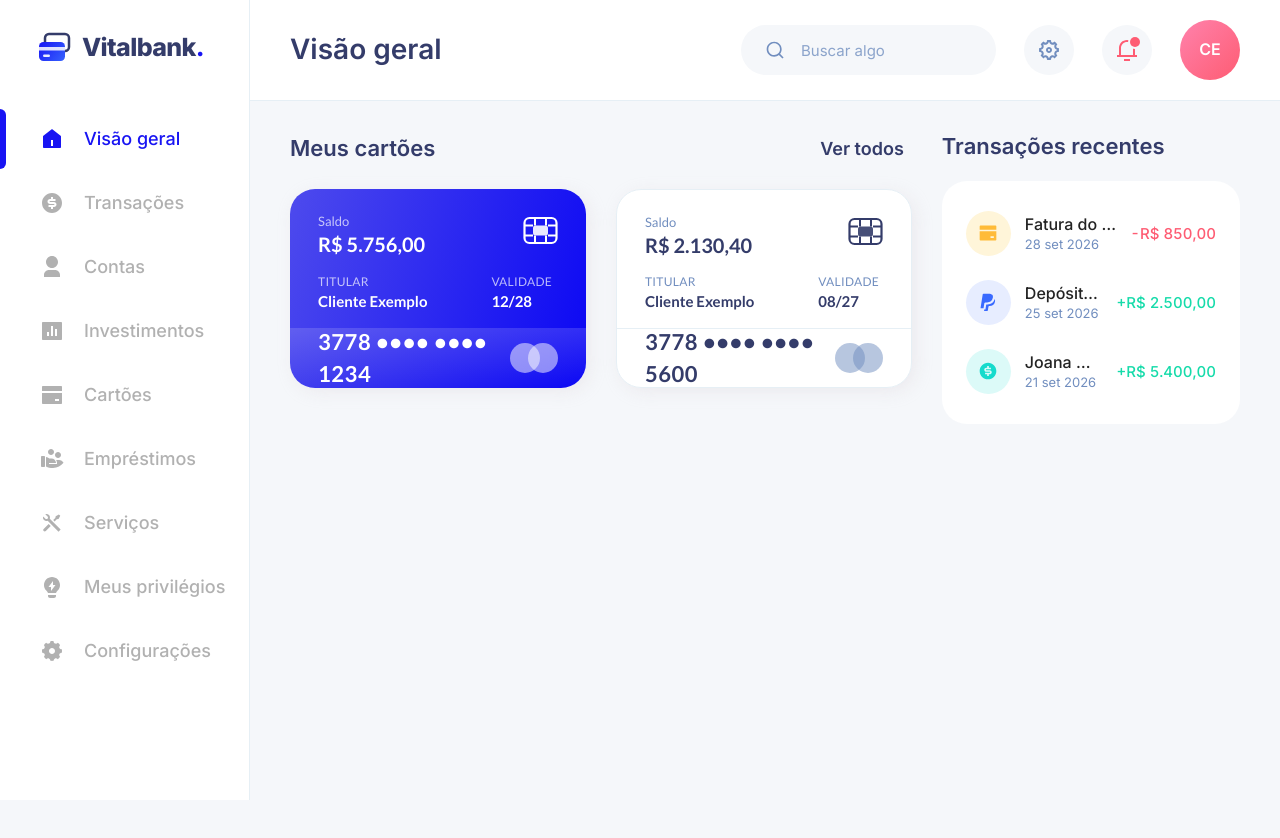
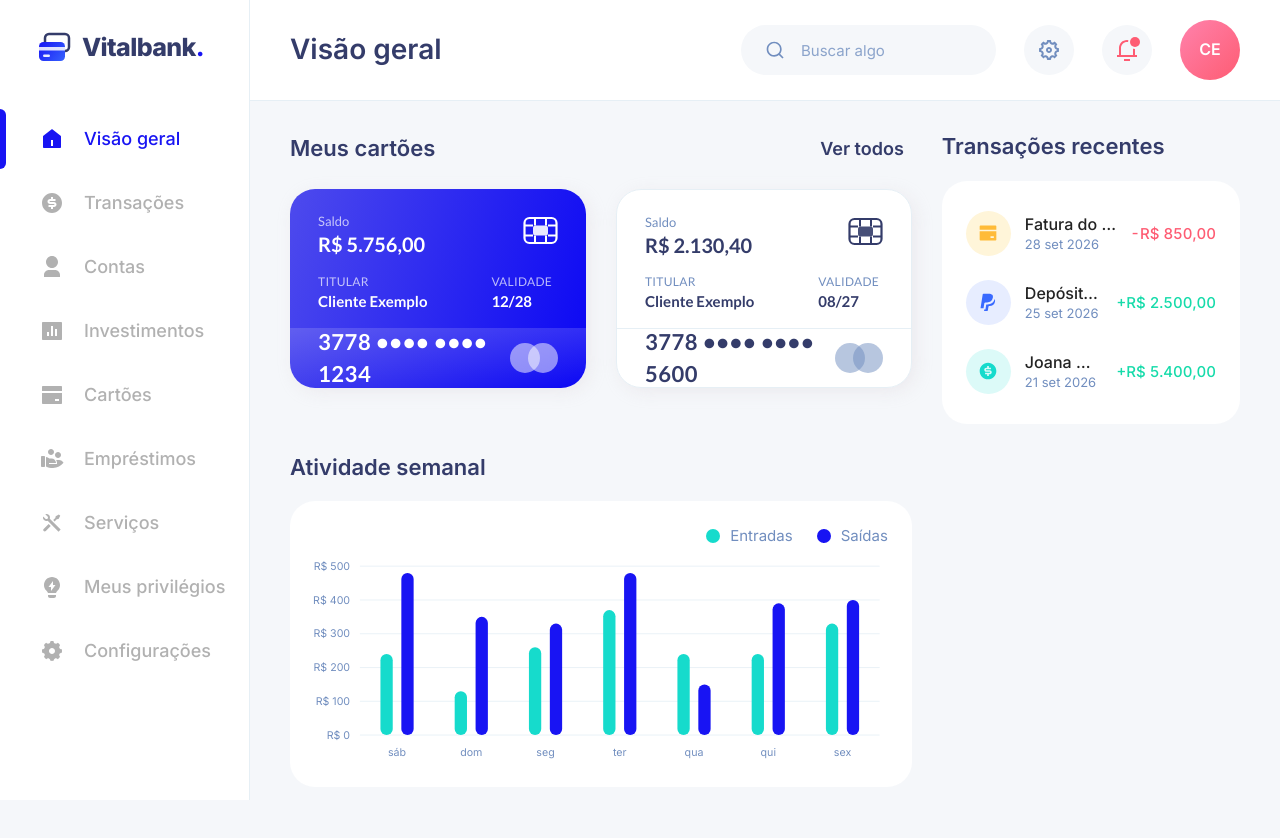
Before and after one commit to VictorNascimento14/Vitalbank, a Next.js app: page / in a window 1280 px wide. Shown: the top 838 px of the page. Before the commit the page ends 800 px from the top, so only its background shows below. Built offline with nearby package versions, Linux system fonts and the light colour scheme.

Commit message:
feat(visao-geral): bloco Atividade semanal (#62)

```diff
--- a/src/app/(painel)/page.tsx
+++ b/src/app/(painel)/page.tsx
@@ -1,13 +1,19 @@
-import { listarCartoes, listarTransacoes } from "@/dados";
+import { atividadeSemanal, listarCartoes, listarTransacoes } from "@/dados";
+import { AtividadeSemanal } from "@/telas/visao-geral/AtividadeSemanal";
 import { MeusCartoes } from "@/telas/visao-geral/MeusCartoes";
 import { TransacoesRecentes } from "@/telas/visao-geral/TransacoesRecentes";
 
 export default async function VisaoGeral() {
-  const [cartoes, recentes] = await Promise.all([listarCartoes(), listarTransacoes({ limite: 3 })]);
+  const [cartoes, recentes, semana] = await Promise.all([
+    listarCartoes(),
+    listarTransacoes({ limite: 3 }),
+    atividadeSemanal(),
+  ]);
   return (
     <div className="grid gap-6 lg:gap-[30px] xl:grid-cols-[minmax(0,73fr)_minmax(0,35fr)]">
       <MeusCartoes cartoes={cartoes} />
       <TransacoesRecentes transacoes={recentes} />
+      <AtividadeSemanal dias={semana} />
     </div>
   );
 }
--- a/src/dados/index.ts
+++ b/src/dados/index.ts
@@ -2,6 +2,7 @@
  * A fronteira dos dados (ADR-001). As telas leem só por aqui; hoje as funções devolvem
  * as sementes, e são `async` porque é essa a forma que terão quando o backend chegar.
  */
+import { ATIVIDADE_SEMANAL } from "./sementes/atividade";
 import { CARTOES } from "./sementes/cartoes";
 import { TRANSACOES } from "./sementes/transacoes";
 import type { Cartao, Transacao } from "./tipos";
@@ -15,3 +16,7 @@ export async function listarCartoes(): Promise<readonly Cartao[]> {
 export async function listarTransacoes(opcoes: { limite?: number } = {}): Promise<readonly Transacao[]> {
   return opcoes.limite === undefined ? TRANSACOES : TRANSACOES.slice(0, opcoes.limite);
 }
+
+export async function atividadeSemanal() {
+  return ATIVIDADE_SEMANAL;
+}
--- /dev/null
+++ b/src/dados/sementes/atividade.ts
@@ -0,0 +1,12 @@
+import type { DiaISO } from "@/dominio/datas";
+
+/** Entradas e saídas dos últimos sete dias, em centavos (kit: "Weekly Activity"). */
+export const ATIVIDADE_SEMANAL: readonly { dia: DiaISO; entradas: number; saidas: number }[] = [
+  { dia: "2026-09-26", entradas: 24000, saidas: 48000 },
+  { dia: "2026-09-27", entradas: 13000, saidas: 35000 },
+  { dia: "2026-09-28", entradas: 26000, saidas: 33000 },
+  { dia: "2026-09-29", entradas: 37000, saidas: 48000 },
+  { dia: "2026-09-30", entradas: 24000, saidas: 15000 },
+  { dia: "2026-10-01", entradas: 24000, saidas: 39000 },
+  { dia: "2026-10-02", entradas: 33000, saidas: 40000 },
+];
--- /dev/null
+++ b/src/telas/visao-geral/AtividadeSemanal.tsx
@@ -0,0 +1,24 @@
+import type { atividadeSemanal } from "@/dados";
+import { diaDaSemanaCurto } from "@/dominio/datas";
+import { Bloco, GraficoDeBarras, TituloDeSecao } from "@/ui";
+
+type Dados = Awaited<ReturnType<typeof atividadeSemanal>>;
+
+export function AtividadeSemanal({ dias }: { dias: Dados }) {
+  return (
+    <section aria-labelledby="atividade-semanal" className="flex flex-col">
+      <TituloDeSecao id="atividade-semanal">Atividade semanal</TituloDeSecao>
+      <Bloco className="flex-1">
+        <GraficoDeBarras
+          titulo="Entradas e saídas por dia, últimos 7 dias"
+          formato="moeda"
+          categorias={dias.map((d) => diaDaSemanaCurto(d.dia))}
+          series={[
+            { nome: "Entradas", cor: "turquesa", valores: dias.map((d) => d.entradas) },
+            { nome: "Saídas", cor: "primaria", valores: dias.map((d) => d.saidas) },
+          ]}
+        />
+      </Bloco>
+    </section>
+  );
+}
```
Also changed, not shown: 2 other files (tests, documents, lock files or other folders).
